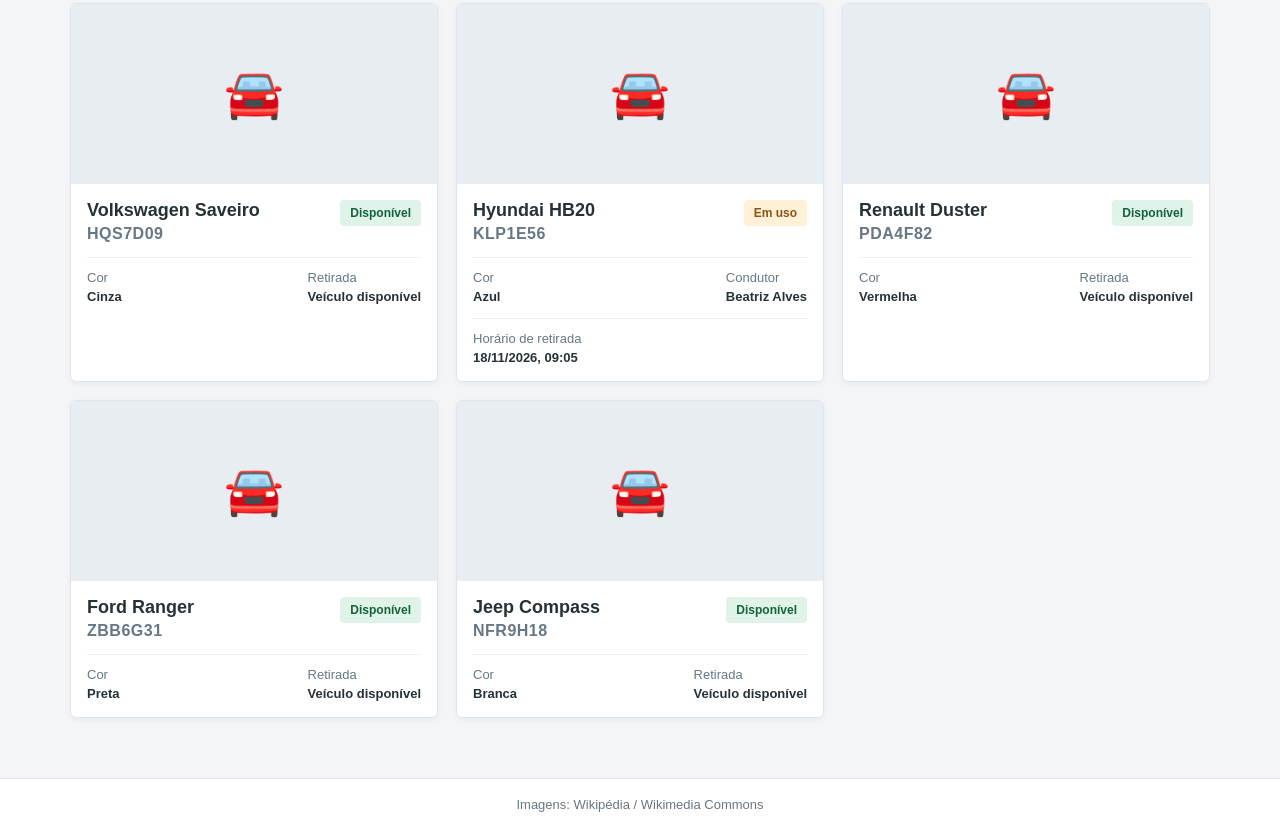
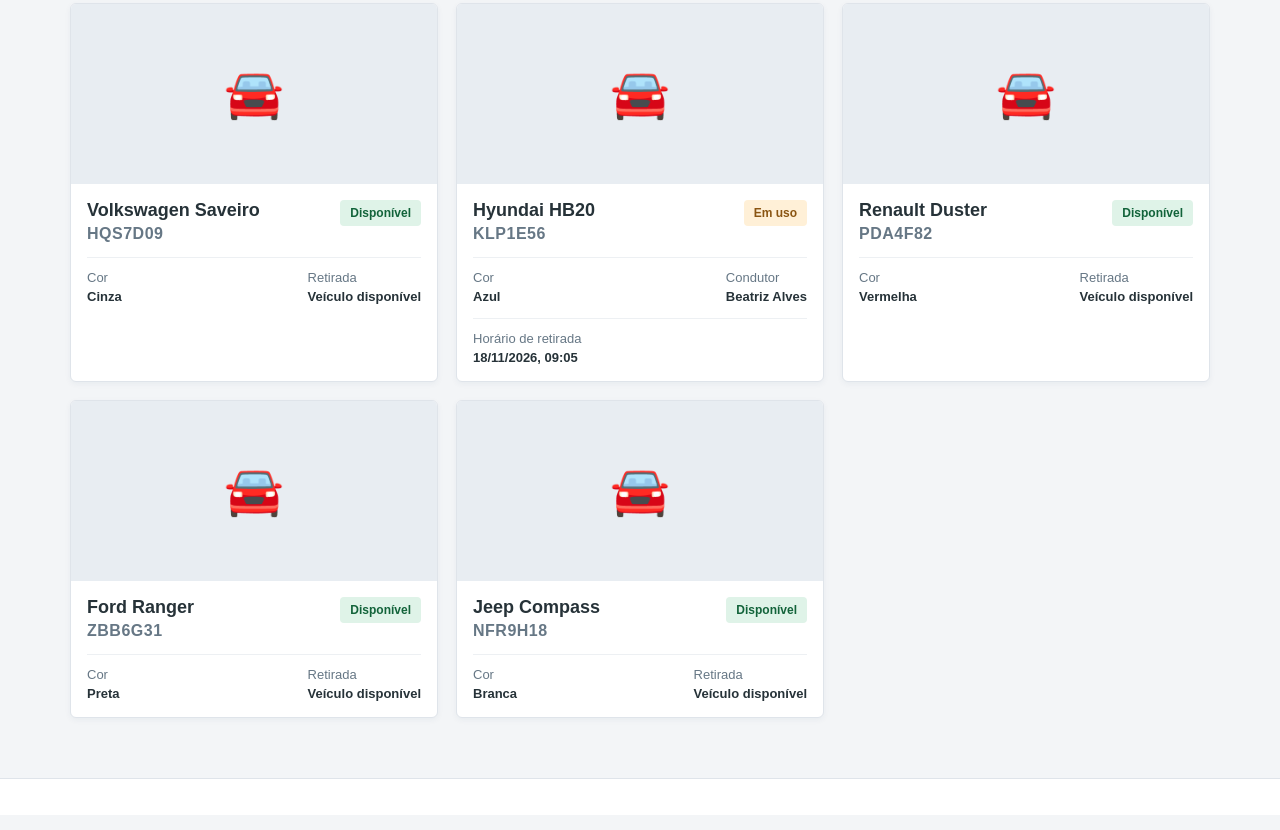
Before and after one commit to abate2909/PROEX-I, a plain HTML site: page index.html in a window 1280 px wide. Shown: the part 780-1610 px from the top of the page. Drawn offline with Linux system fonts and the light colour scheme; no server answers.

Commit message:
Tirei "Imagens: WIkipédia" do footer

```diff
--- a/index.html
+++ b/index.html
@@ -71,7 +71,7 @@
     </div>
   </div>
 
-  <footer class="site-footer">Imagens: Wikipédia / Wikimedia Commons</footer>
+  <footer class="site-footer"></footer>
 
   <script src="js/dados.js"></script>
   <script src="js/imagens.js"></script>
```
Also changed, not shown: registro.html (+1 -1 lines).
